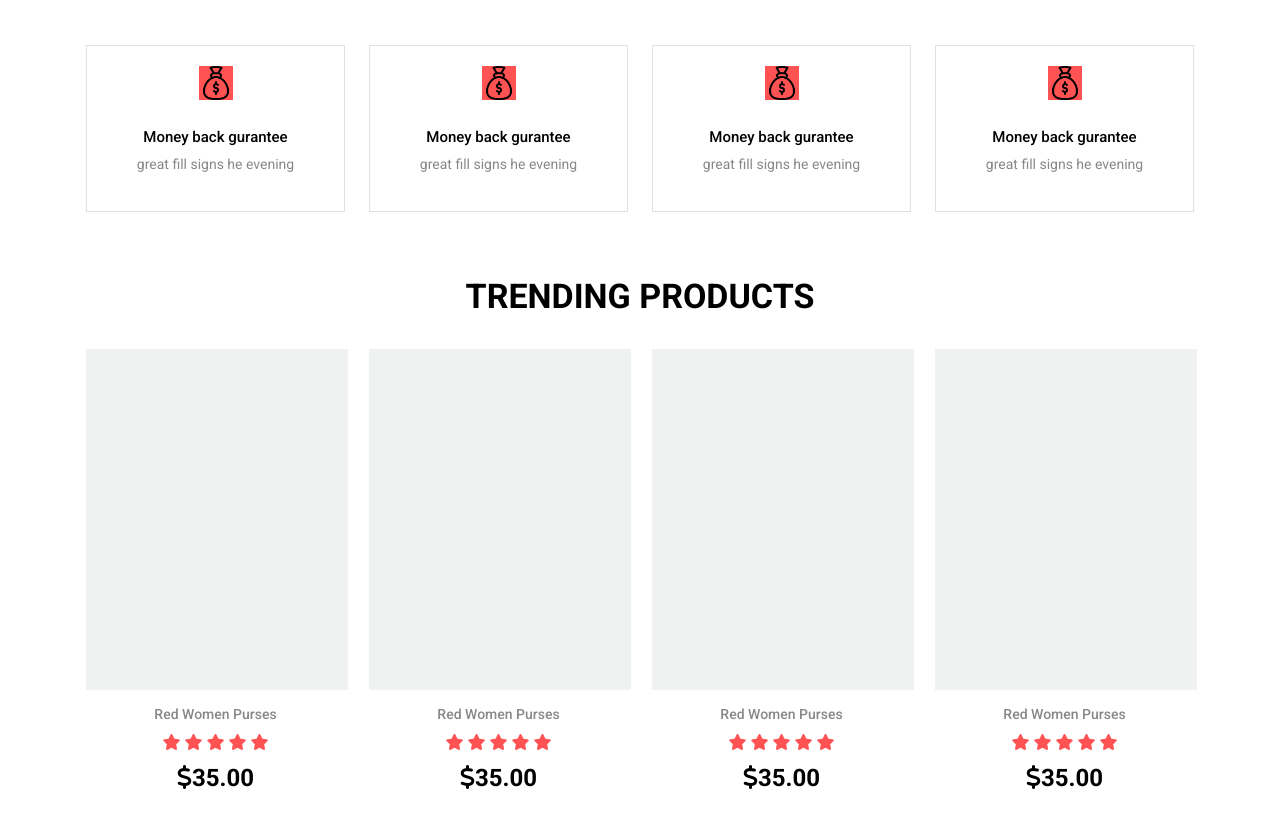
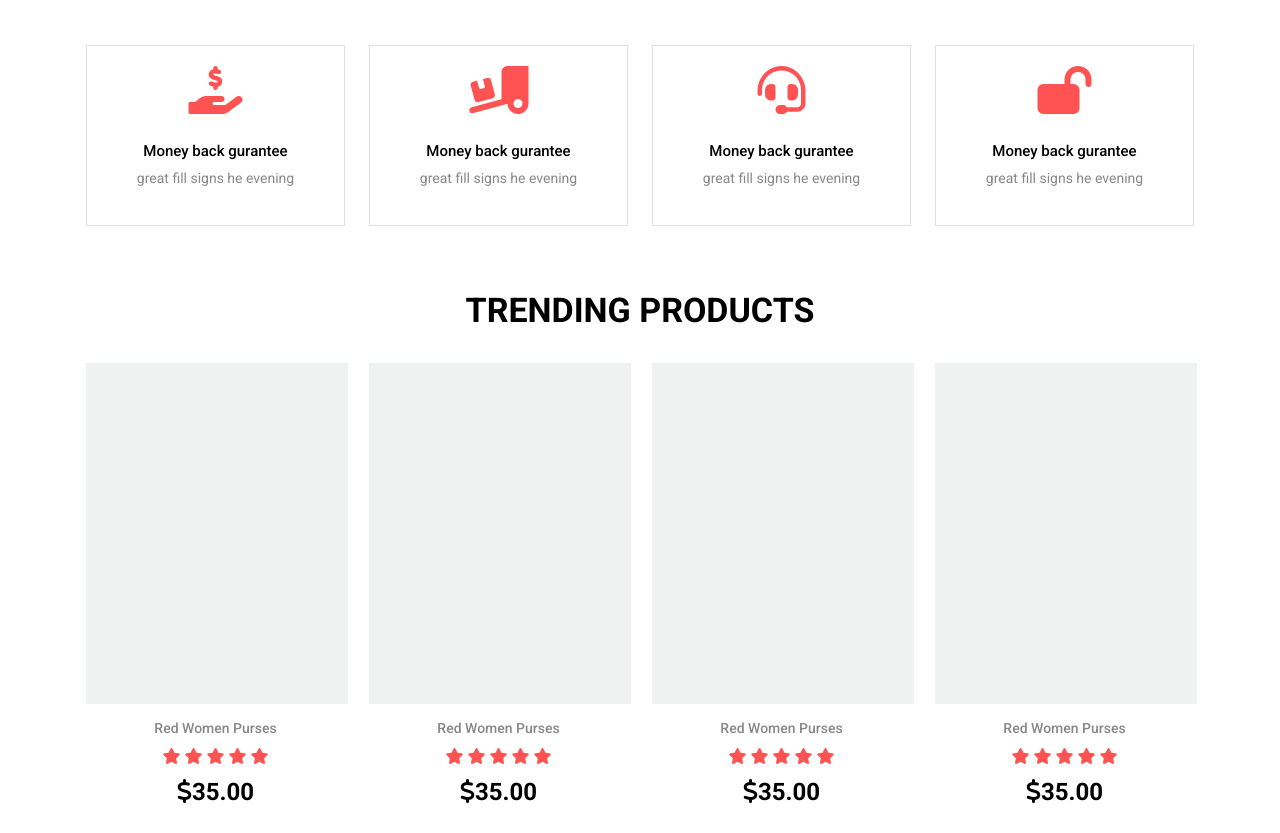
Before and after one commit to glmfrk/silon-xirosoft, a plain HTML site: page index.html in a window 1280 px wide. Shown: the part 2901-3734 px from the top of the page. Drawn offline with nearby package versions, Linux system fonts and the light colour scheme.

Commit message:
services done

```diff
--- a/index.html
+++ b/index.html
@@ -18,6 +18,10 @@
       integrity="sha512-YWzhKL2whUzgiheMoBFwW8CKV4qpHQAEuvilg9FAn5VJUDwKZZxkJNuGM4XkWuk94WCrrwslk8yWNGmY1EduTA=="
       crossorigin="anonymous"
       referrerpolicy="no-referrer"
+    />
+    <link
+      rel="stylesheet"
+      href="myProjects/webProject/icofont/css/icofont.min.css"
     />
     <!-- Bootstrap CSS -->
     <link
@@ -353,48 +357,28 @@
           <div class="row">
             <div class="col col-md-3 mx-auto">
               <div class="service-wrapper border">
-                <img
-                  src="./img/flaticon/money-bag.png"
-                  height="64"
-                  alt=""
-                  srcset=""
-                />
+                <i class="fas fa-hand-holding-usd"></i>
                 <h6>Money back gurantee</h6>
                 <p>great fill signs he evening</p>
               </div>
             </div>
             <div class="col col-md-3">
               <div class="service-wrapper border">
-                <img
-                  src="./img/flaticon/money-bag.png"
-                  height="64"
-                  alt=""
-                  srcset=""
-                />
+                <i class="fas fa-truck-loading"></i>
                 <h6>Money back gurantee</h6>
                 <p>great fill signs he evening</p>
               </div>
             </div>
             <div class="col col-md-3">
               <div class="service-wrapper border">
-                <img
-                  src="./img/flaticon/money-bag.png"
-                  height="64"
-                  alt=""
-                  srcset=""
-                />
+                <i class="fas fa-headset"></i>
                 <h6>Money back gurantee</h6>
                 <p>great fill signs he evening</p>
               </div>
             </div>
             <div class="col col-md-3">
               <div class="service-wrapper border">
-                <img
-                  src="./img/flaticon/money-bag.png"
-                  height="64"
-                  alt=""
-                  srcset=""
-                />
+                <i class="fas fa-lock-open"></i>
                 <h6>Money back gurantee</h6>
                 <p>great fill signs he evening</p>
               </div>
--- a/style.css
+++ b/style.css
@@ -150,10 +150,9 @@ Services Section Style Here
   text-align: center;
   padding: 20px;
 }
-.service-wrapper img {
-  width: 34px;
-  height: 34px;
-  background-color: #ff5353;
+.service-wrapper i {
+  font-size: 48px;
+  color: #ff5353;
   margin-bottom: 18px;
 }
 .service-wrapper h6 {
```
